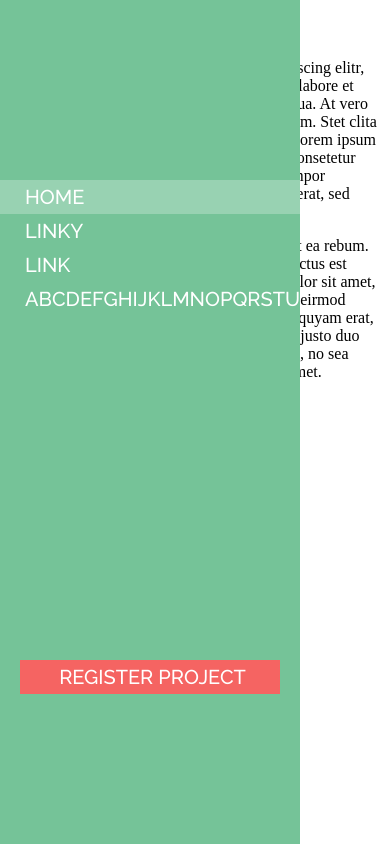
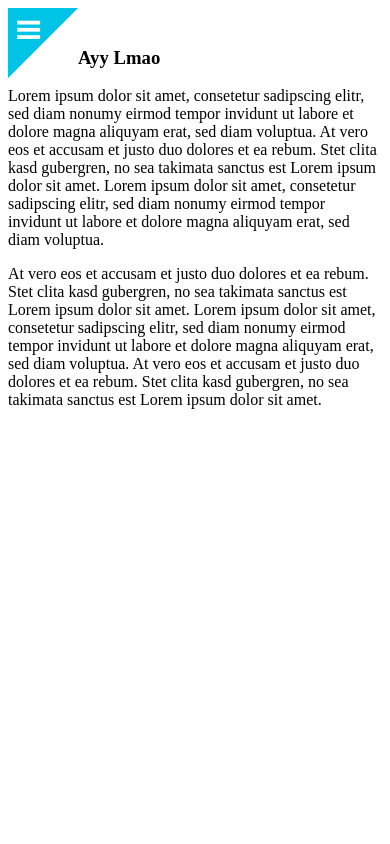
Before and after one commit to peterxqe/teamfairtrade, a PHP site: page / in a window 390 px wide. Run offline with PHP 8.4, Linux system fonts and the light colour scheme; style sheets or scripts are compiled from the project's sources.

Commit message:
Add button and mobile view

```diff
--- a/src/assets/partials/_nav.scss
+++ b/src/assets/partials/_nav.scss
@@ -1,15 +1,36 @@
+// todo Replace #ffffff occurences with a variable
+
 @import url('https://fonts.googleapis.com/css?family=Raleway:500');
 
+.link-nav[type=checkbox] {
+	visibility: hidden;
+}
+
+.nav-image {
+	float: left;
+	position: fixed;
+	z-index: 1;
+	width: 70px;
+}
+
+.link-nav[type=checkbox]:checked ~ .main-nav {
+	height: 100%;
+	width: 300px;
+	transition: height .9s ease-out;
+}
+
 nav.main-nav {
+	height: 0;
+	width: 300px;
+	overflow: hidden;
 	position: fixed;
 	top: 0;
 	bottom: 0;
 	left: 0;
-
 	display: flex;
 	flex-direction: column;
-	height: 100%;
-	width: 300px;
+	transition: height 1.2s ease-in;
+
 	background-color: $primary-green;
 	font-family: "Raleway", sans-serif;
 	font-size: 15pt;
@@ -23,7 +44,7 @@ nav.main-nav {
 
 	> .main-nav-top > li {
 		overflow: hidden;
-		transition: .3s background-color;
+		transition: background-color .3s;
 	}
 
 	> .main-nav-top > li.active {
@@ -32,7 +53,7 @@ nav.main-nav {
 
 	> .main-nav-top > li:hover {
 		background-color: mix($primary-green, #ffffff, 60%);
-		transition: .3s background-color;
+		transition: background-color .3s;
 	}
 
 	> .main-nav-top > li > a {
@@ -49,7 +70,7 @@ nav.main-nav {
 	}
 
 	> .main-nav-bottom > li {
-		transition: .3s background-color;
+		transition: background-color .3s;
 		background-color: $primary-red;
 
 	}
@@ -70,3 +91,38 @@ nav.main-nav {
 		text-decoration: none;
 	}
 }
+
+@media screen and (max-width: 768px) {
+	.nav-image {
+		float: left;
+		position: relative;
+		z-index: 1;
+		width: 70px;
+	}
+
+	.link-nav[type=checkbox]:checked ~ .main-nav {
+		width: 100%;
+		height: 70%;
+		transition: height .4s ease-out;
+		overflow: hidden;
+	}
+
+	nav.main-nav {
+		width: 100%;
+		height: 0;
+		background-color: $primary-green;
+		transition: height 1s ease-in;
+
+		> .main-nav-top {
+			margin: 70px 0 0;
+			padding: 0;
+			list-style-type: none;
+		}
+
+		> .main-nav-bottom {
+			list-style-type: none;
+			margin: 0 5px 5px;
+			padding: 0;
+		}
+	}
+}
--- a/src/index.html
+++ b/src/index.html
@@ -1,25 +1,31 @@
 <!DOCTYPE html>
 <html>
 	<head>
+		<meta name="viewport" content="width=device-width, initial-scale=1, maximum-scale=1">
 		<title>Fairtrade</title>
 		<link href="assets/style.css" rel="stylesheet">
 	</head>
 	<body>
-		<section class="header">
+		<label for="main-nav-button"><img class="nav-image" src="menu-alt-512.png"></label>
+		<input class="link-nav" type="checkbox" id="main-nav-button">
 		<nav class="main-nav">
+
 			<ul class="main-nav-top">
 				<li class="active"><a href="index.html">HOME</a></li>
-					<li><a href="#">LINKY</a></li>
-					<li><a href="#">LINK</a></li>
-					<li><a href="#">ABCDEFGHIJKLMNOPQRSTUVWXYZ</a></li>
+				<li><a href="#">WHAT WE DO</a></li>
+				<li><a href="#">WHY WE DO IT</a></li>
+				<li><a href="#">HOW WE DO IT</a></li>
+				<li><a href="#">JOIN US</a></li>
+				<li><a href="#">STANDARDS</a></li>
+				<li><a href="#">CONTACT</a></li>
 			</ul>
 
+			<!-- todo Eliminate useless ul -->
 			<ul class="main-nav-bottom">
 				<li class="big-and-red"><a href="#">REGISTER PROJECT</a></li>
 			</ul>
 		</nav>
-		</section>
-		<section>
+		<section class="content">
 			<article>
 				<h1>Ayy Lmao</h1>
 				<p>
```
Also changed, not shown: src/menu-alt-512.png (added). Lines whose indentation alone changed are shown as unchanged.
